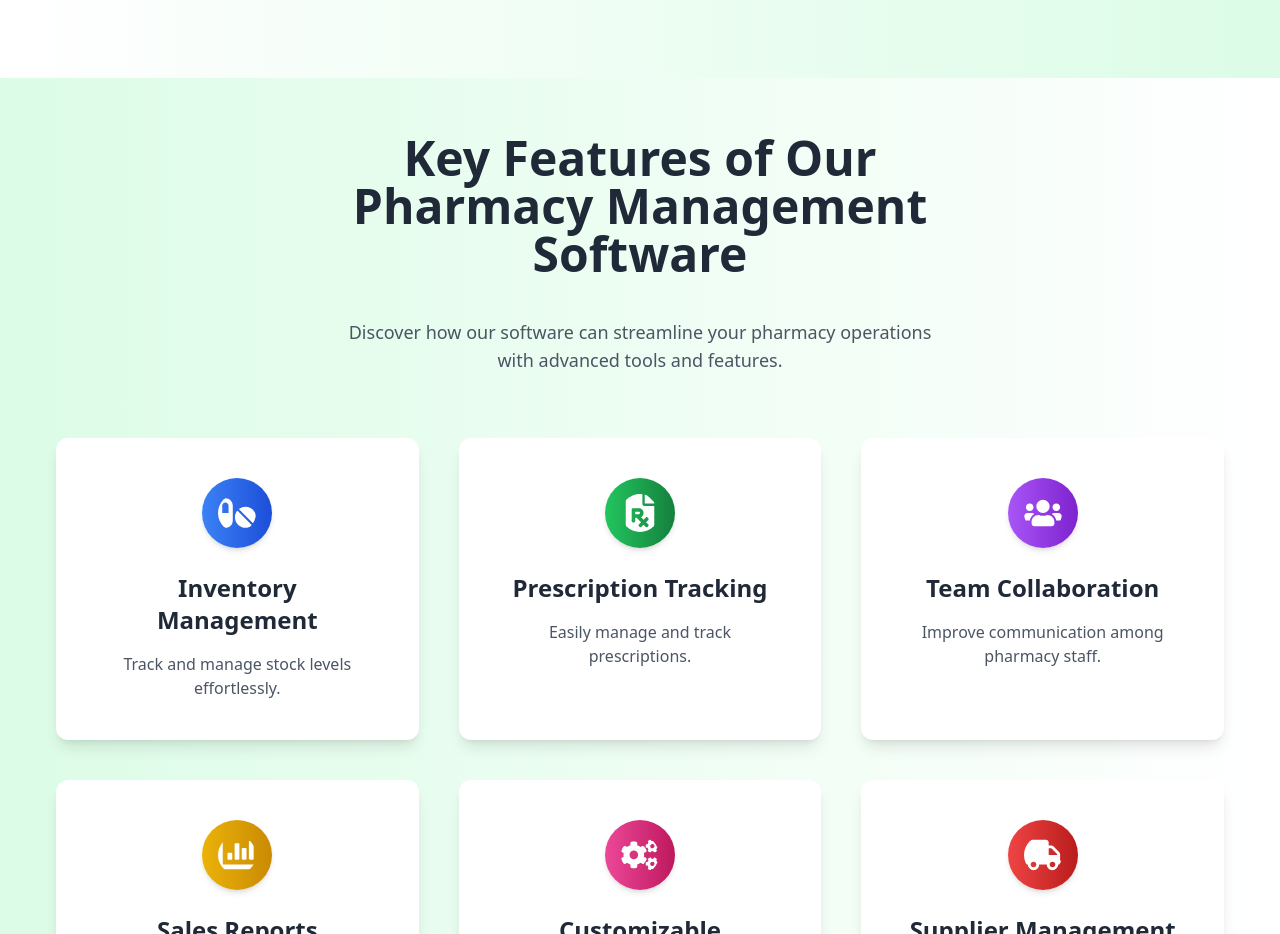
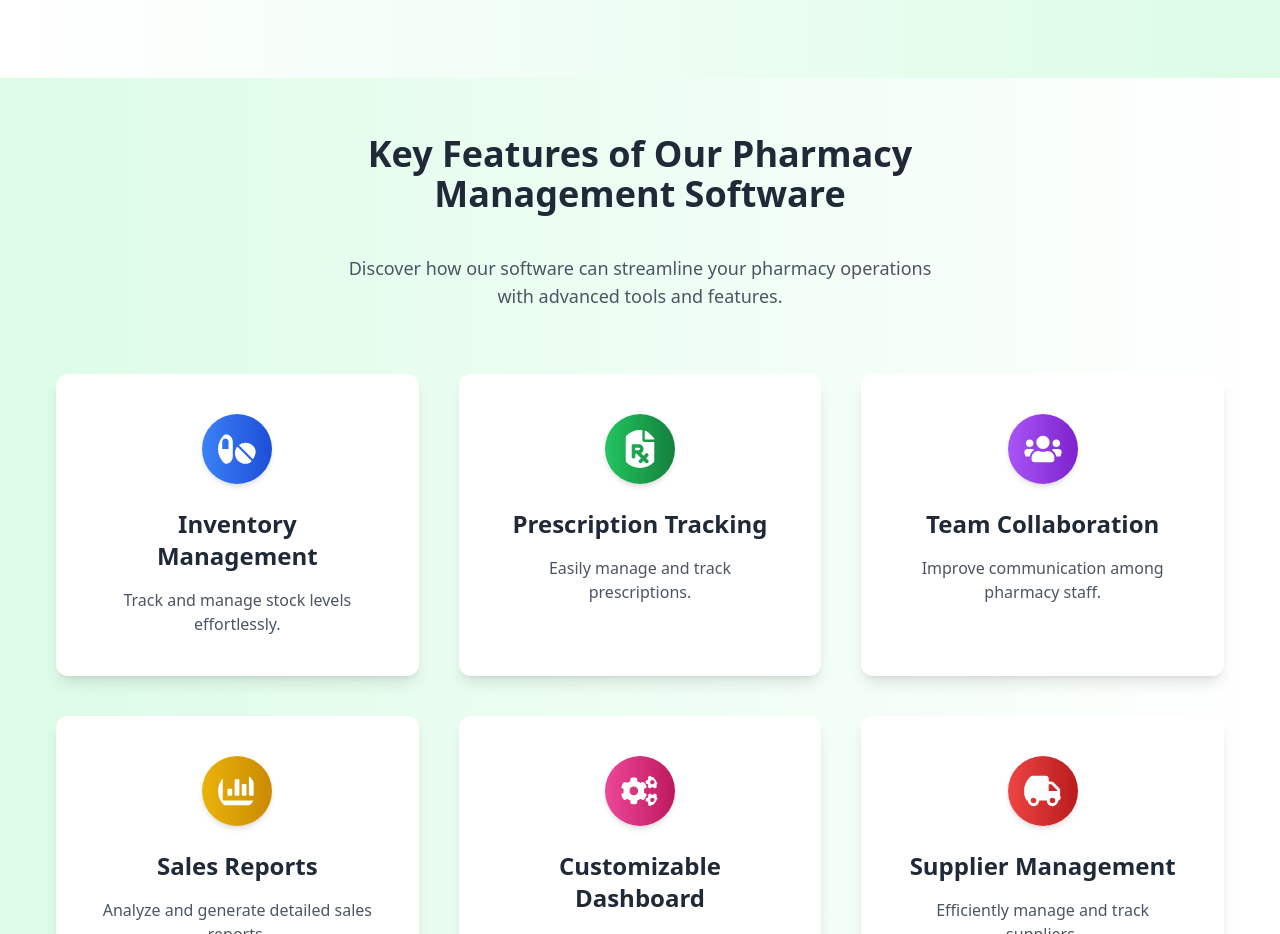
Before and after one commit to abeenkhanal/Pharmacy-Landing-Page, a Next.js app: page / in a window 1280 px wide. Shown: the part 1880-2814 px from the top of the page. Built offline with nearby package versions, Linux system fonts and the light colour scheme.

Commit message:
features

```diff
--- a/src/components/Features/Features.jsx
+++ b/src/components/Features/Features.jsx
@@ -69,7 +69,7 @@ const Features = () => {
     <div className="py-16">
     <div className="container mx-auto px-4 flex flex-col lg:flex-row items-center">
 
-      <div className="lg:w-1/2 text-center lg:text-left">
+      <div className="lg:w-1/2 text-center lg:text-left ">
         <h1 className="text-5xl font-bold text-gray-800 leading-tight">
           Discover Our Pharmacy Management Software
         </h1>
--- a/src/components/Featuresdata/Featuresdata.jsx
+++ b/src/components/Featuresdata/Featuresdata.jsx
@@ -37,7 +37,7 @@ const features = [
 const Featuresdata = () => {
   return (
     <div className="bg-gradient-to-l from-white to-green-100 min-h-screen p-8 sm:p-14">
-      <h1 className="text-4xl sm:text-5xl font-extrabold text-center text-gray-800 mb-6 sm:mb-10 w-4/5 sm:w-3/5 mx-auto leading-tight">
+      <h1 className="text-4xl sm:text-4xl font-extrabold text-center text-gray-800 mb-6 sm:mb-10 w-4/5 sm:w-3/5 mx-auto leading-tight">
         Key Features of Our Pharmacy Management Software
       </h1>
       <p className="text-center text-gray-600 text-base sm:text-lg mb-12 sm:mb-16 w-4/5 sm:w-3/6 mx-auto leading-relaxed">
```
